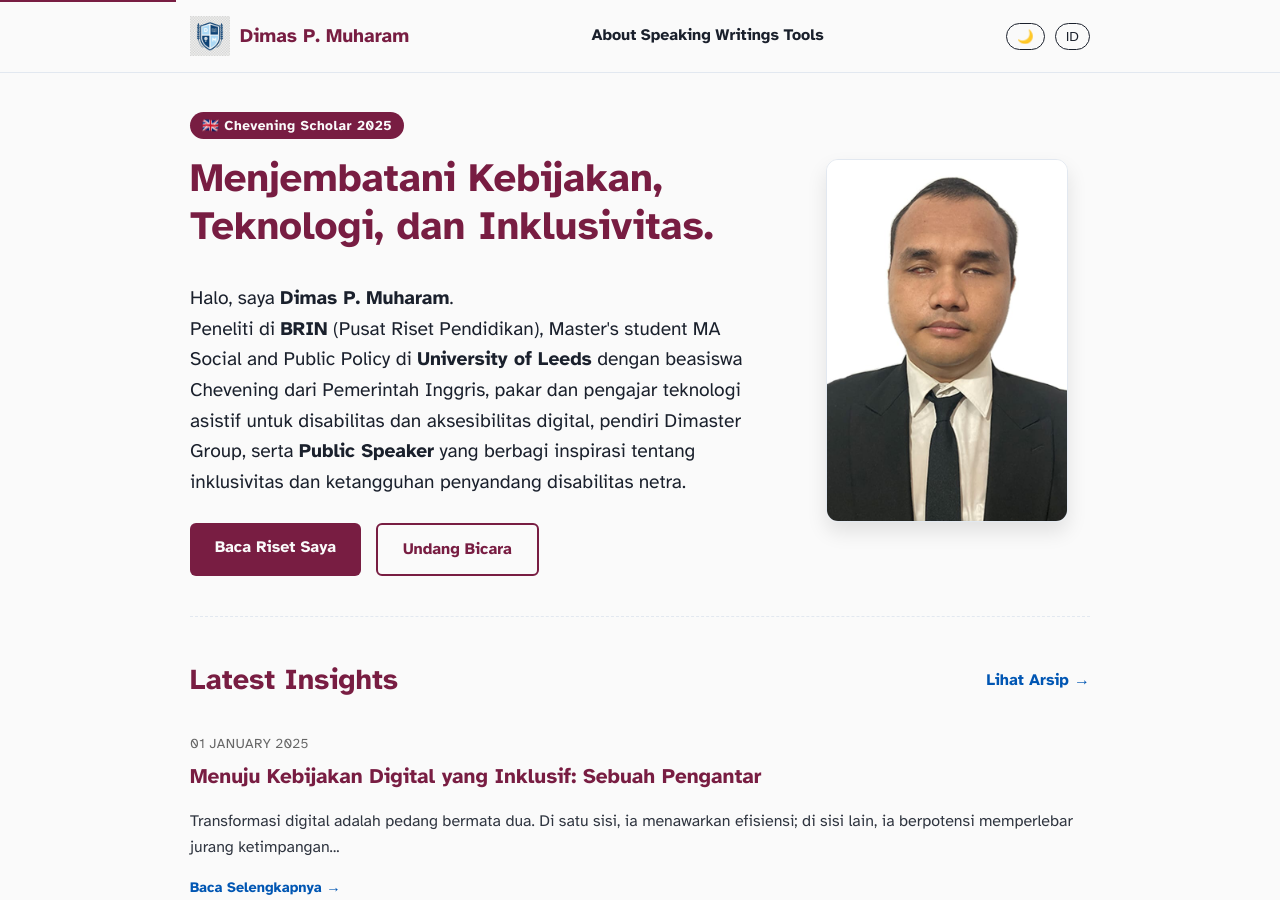
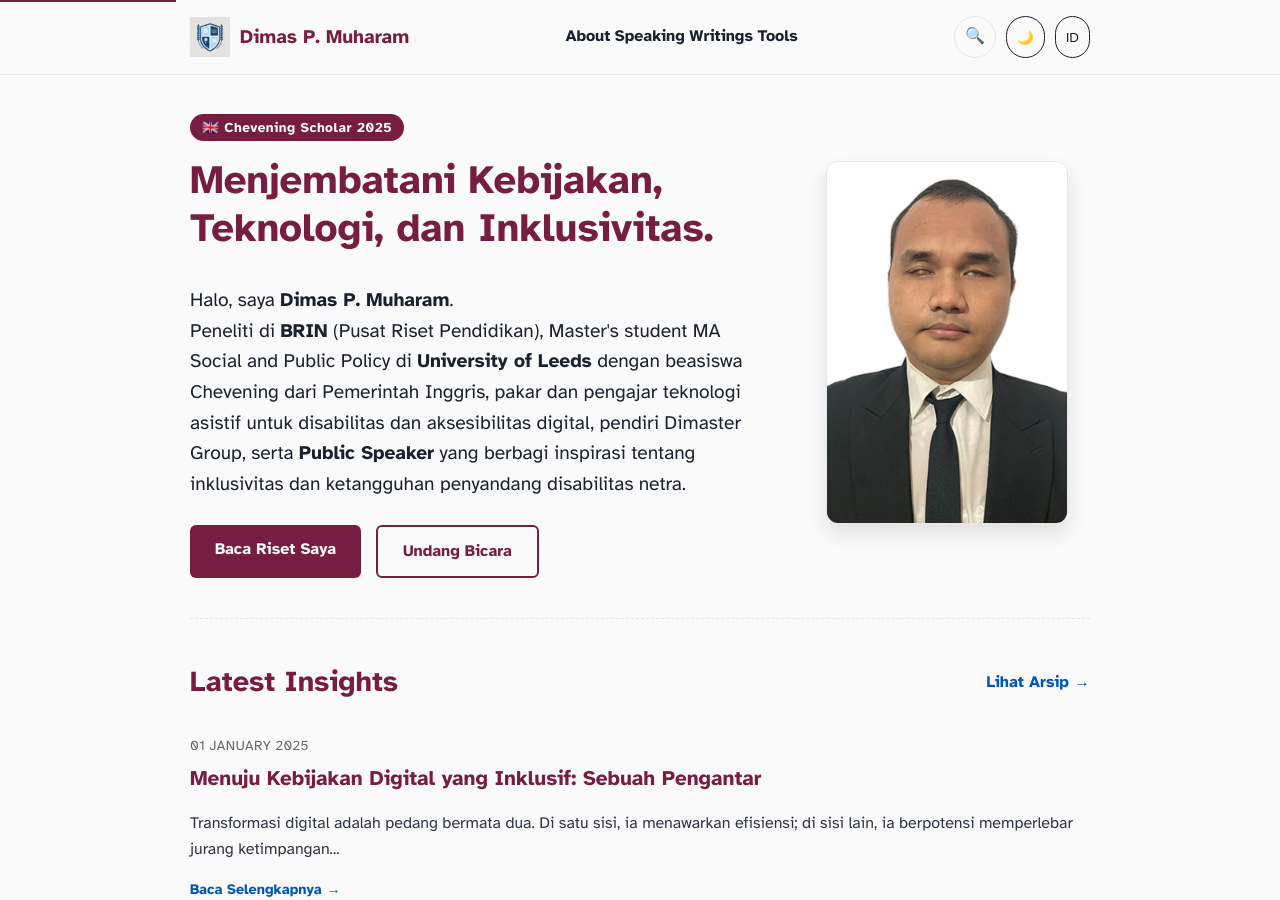
Before and after one commit to dimasmuharam/blog, a Jekyll site: the page built from index.md, in a window 1280 px wide and 900 px high. Built offline with Jekyll 4.4.1, drawn with Linux system fonts in a browser that asks for light colours.

Commit message:
Update header.html

```diff
--- a/_includes/header.html
+++ b/_includes/header.html
@@ -16,7 +16,21 @@
       </nav>
     </div>
 <div class="nav-tools">
-      <button id="theme-toggle" aria-label="Ganti Mode Tampilan">🌙</button>
+  <a href="/search/" aria-label="Cari Artikel" style="
+          display: flex;
+          align-items: center;
+          justify-content: center;
+          width: 40px;
+          height: 40px;
+          border-radius: 50%;
+          border: 1px solid var(--border-color);
+          color: var(--text-color);
+          text-decoration: none;
+          transition: background 0.2s;
+      " onmouseover="this.style.background='var(--border-color)'" onmouseout="this.style.background='transparent'">
+        🔍
+      </a>
+  <button id="theme-toggle" aria-label="Ganti Mode Tampilan">🌙</button>
 
       <button id="lang-toggle" aria-label="Bahasa saat ini Indonesia. Klik untuk terjemahkan ke Inggris" lang="id">
         ID
```
